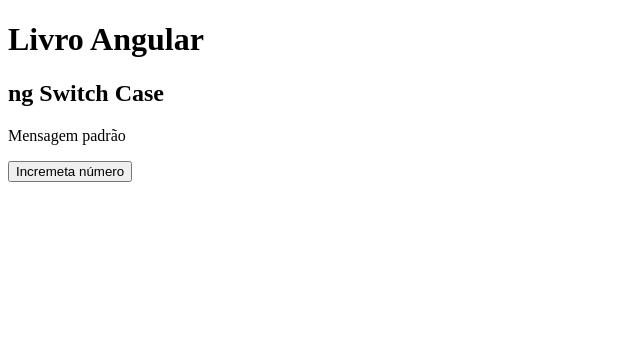
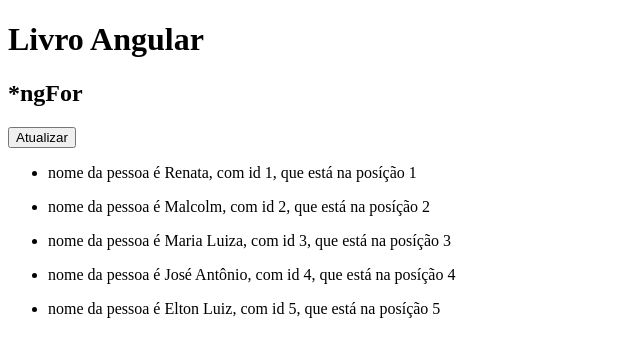
Before and after one commit to eltoncox/angular-training, an Angular app: page / in a window 1280 px wide. Shown: the top 356 px of the page, without its empty margins (0-640 px from the left). Built offline with nearby package versions, Linux system fonts and the light colour scheme.

Commit message:
ngFor arrays, trackBy.

```diff
--- a/src/app/app.component.html
+++ b/src/app/app.component.html
@@ -12,5 +12,6 @@
 
 <app-two-way-binding></app-two-way-binding>
 
-<app-ng-if></app-ng-if> -->
-<app-ng-switch-case></app-ng-switch-case>
+<app-ng-if></app-ng-if>
+<app-ng-switch-case></app-ng-switch-case> -->
+<app-ng-for></app-ng-for>
--- a/src/app/app.module.ts
+++ b/src/app/app.module.ts
@@ -11,6 +11,7 @@ import { PropertyBindingComponent } from './property-binding/property-binding.co
 import { TwoWayBindingComponent } from './two-way-binding/two-way-binding.component';
 import { NgIfComponent } from './ng-if/ng-if.component';
 import { NgSwitchCaseComponent } from './ng-switch-case/ng-switch-case.component';
+import { NgForComponent } from './ng-for/ng-for.component';
 
 
 
@@ -22,7 +23,8 @@ import { NgSwitchCaseComponent } from './ng-switch-case/ng-switch-case.component
     PropertyBindingComponent,
     TwoWayBindingComponent,
     NgIfComponent,
-    NgSwitchCaseComponent
+    NgSwitchCaseComponent,
+    NgForComponent
   ],
   imports: [
     BrowserModule,
--- /dev/null
+++ b/src/app/ng-for/ng-for.component.html
@@ -0,0 +1,8 @@
+<h2>*ngFor</h2>
+
+<button (click)="atualizar()">Atualizar</button>
+
+<ul *ngFor="let nome of nomes, let i=index; trackBy:meuSave">
+  <li>nome da pessoa é {{nome.nome}}, com id {{nome.id}},
+      que está na posíção {{i + 1}}</li>
+</ul>
--- /dev/null
+++ b/src/app/ng-for/ng-for.component.ts
@@ -0,0 +1,31 @@
+import { Component } from '@angular/core';
+
+@Component({
+  selector: 'app-ng-for',
+  templateUrl: './ng-for.component.html',
+  styleUrls: ['./ng-for.component.css']
+})
+export class NgForComponent {
+
+  nomes: any [] = [
+    { id:1, nome:'Renata'},
+    { id:2, nome:'Malcolm'},
+    { id:3, nome:'Maria Luiza'},
+    { id:4, nome:'José Antônio'},
+    { id:5, nome:'Elton Luiz'}];
+
+    meuSave(index: number, nomes: any) {
+      return nomes.id;
+    }
+
+    atualizar() {
+      this.nomes = [
+        { id:1, nome:'Renata'},
+        { id:2, nome:'Malcolm'},
+        { id:3, nome:'Maria Luiza'},
+        { id:4, nome:'José Antônio'},
+        { id:5, nome:'Elton Luiz'},
+        { id:6, nome:'Teste'}
+      ]
+    }
+}
```
Also changed, not shown: src/app/ng-for/ng-for.component.css (added).
